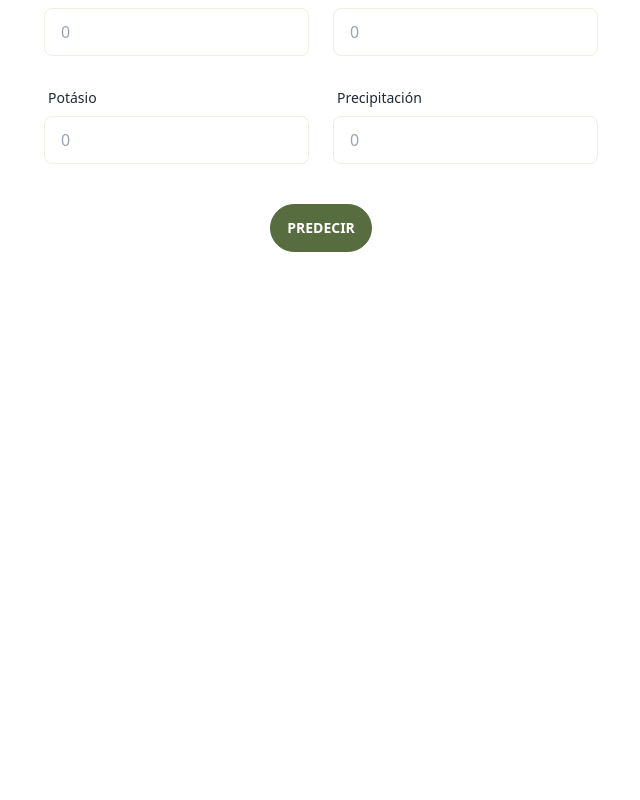
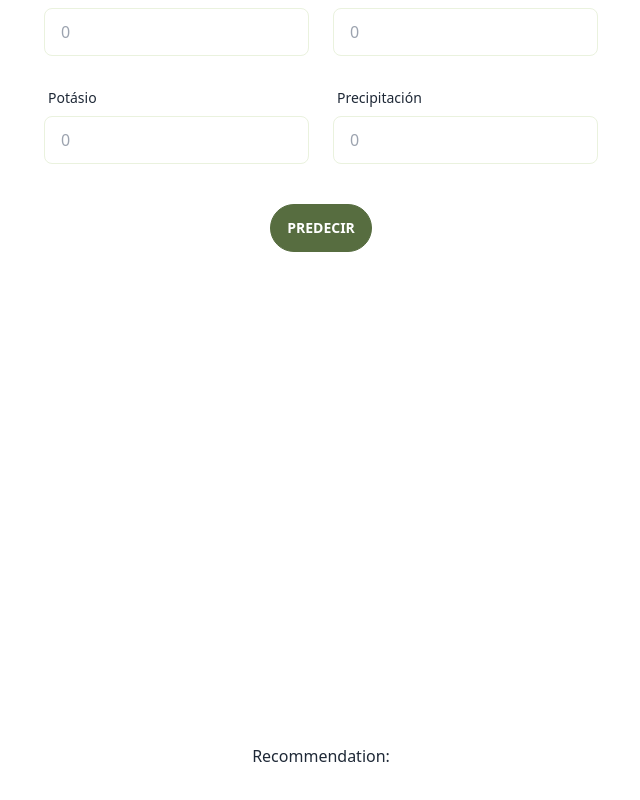
Before and after one commit to IsmaMH779/VitalGreen, a Next.js app in the folder FRONT/: page /predict in a window 1280 px wide. Shown: the part 554-1354 px from the top of the page, without its empty margins (319-959 px from the left). Before the commit the page ends 846 px from the top, so only its background shows below. Built offline with nearby package versions, Linux system fonts and the light colour scheme.

Commit message:
result predict test

```diff
--- a/FRONT/components/FormPredict.js
+++ b/FRONT/components/FormPredict.js
@@ -2,6 +2,7 @@
 import React, { useState } from 'react';
 import Button from 'components/Button';
 import Link from 'next/link';
+import ResultPredict from './ResultPredict';
 
 export default function FormPredict() {
   const [recomendation, setRecomendation] = useState('');
@@ -168,6 +169,7 @@ export default function FormPredict() {
           </Button>
         </div>
       </form>
+      <ResultPredict recomendation={recomendation}/>
     </div>
   );
 }
--- a/FRONT/components/ResultPredict.js
+++ b/FRONT/components/ResultPredict.js
@@ -0,0 +1,12 @@
+'use client';
+
+export default function ResultPredict(props) {
+  return (
+    <div id='about-section' className='bg-white py-16'>
+      <div className='hero min-h-screen'>
+       <h2>Recommendation:</h2>
+      <p>{props.recomendation}</p>
+      </div>
+    </div>
+  );
+}
--- a/FRONT/src/app/result-predict/page.js
+++ b/FRONT/src/app/result-predict/page.js
@@ -1,10 +1,12 @@
 "use client";
 import NavbarUser from "components/NavbarUser";
+import ResultPredict from "components/ResultPredict";
 
 export default function Predict() {
     return (
       <>
         <NavbarUser />
+        <ResultPredict/>
       </>
     );
   }
```
